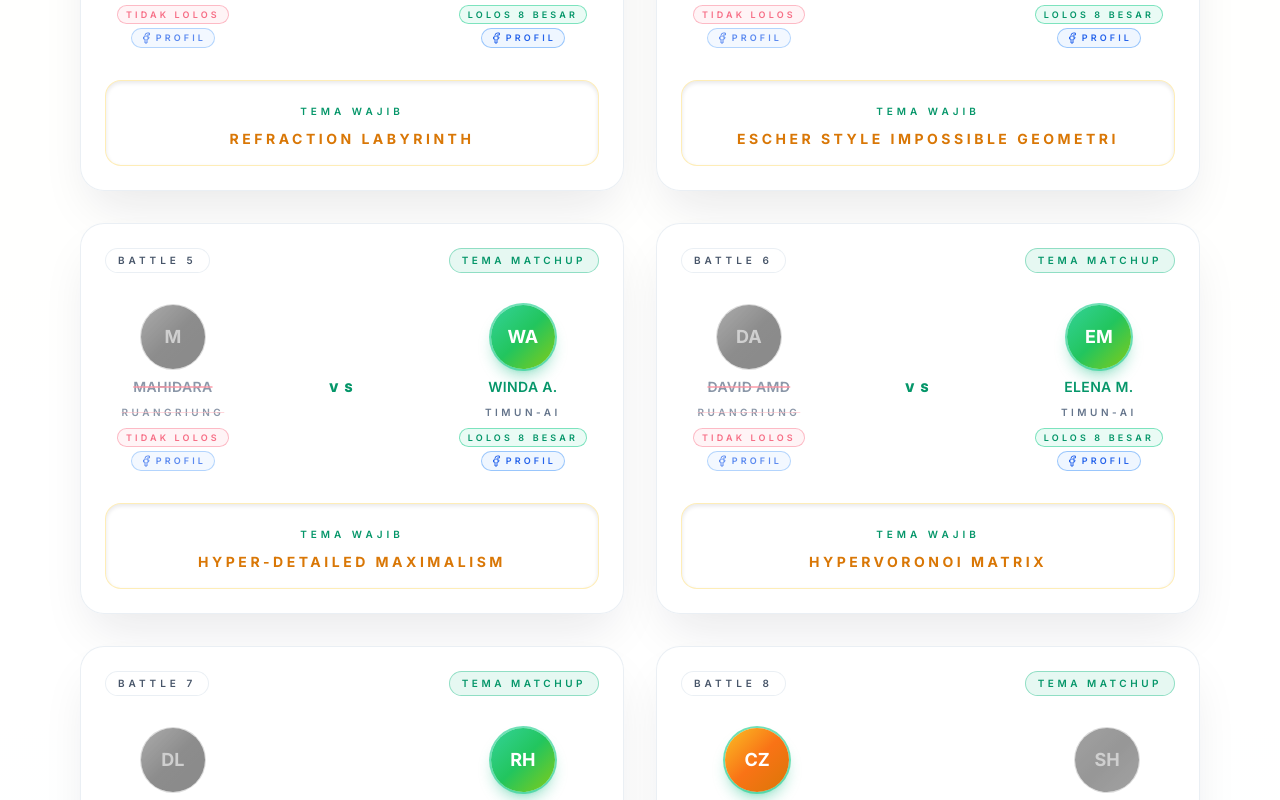
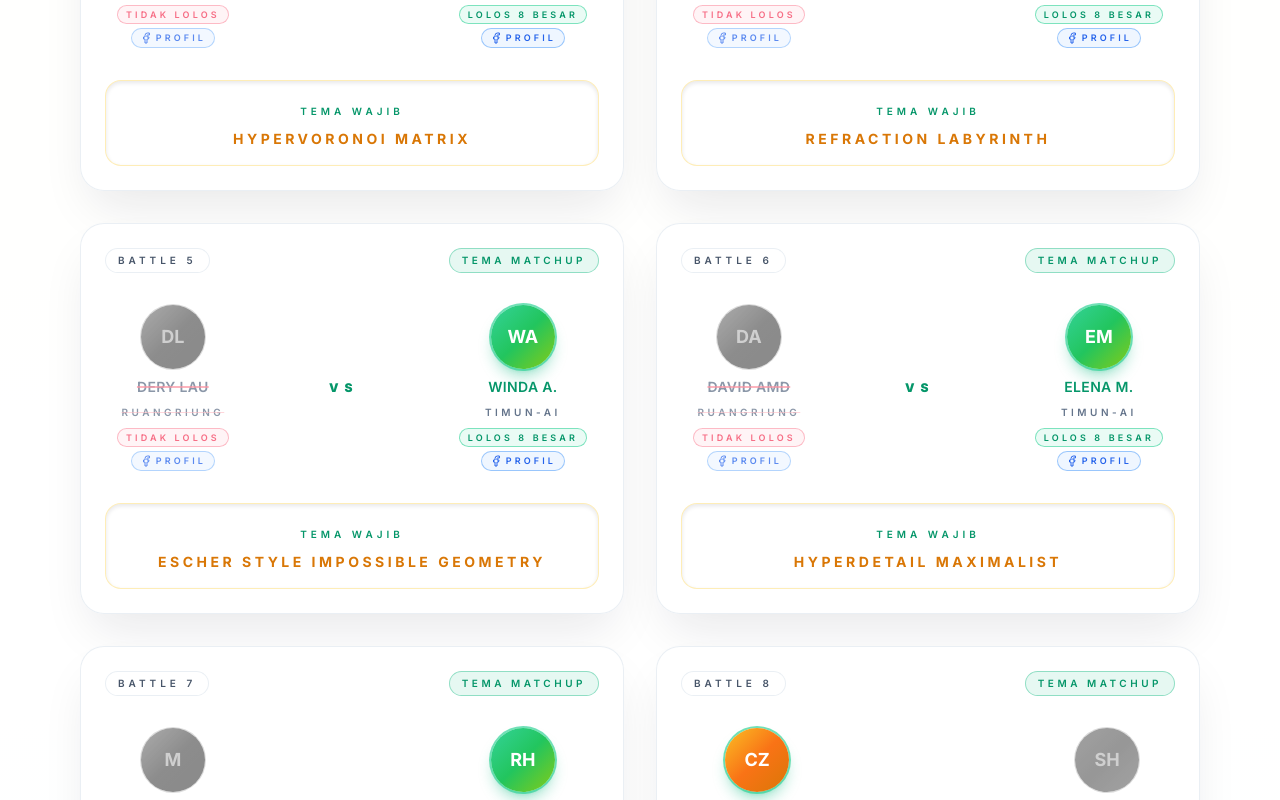
Before and after one commit to ruangriung/ruangriung-generator-app, a Next.js app: page /battle-ignite-friendship in a window 1280 px wide. Shown: the part 2340-3140 px from the top of the page. Built offline with nearby package versions, Linux system fonts and the light colour scheme; no server answers.

Commit message:
Fix Battle Ignite qualification themes

```diff
--- a/app/battle-ignite-friendship/page.tsx
+++ b/app/battle-ignite-friendship/page.tsx
@@ -209,32 +209,32 @@ const qualificationBattles = [
   },
   {
     id: 3,
-    theme: 'Refraction labyrinth',
+    theme: 'Hypervoronoi Matrix',
     left: withParticipant('Bangteh CRT', { progression: 'eliminated' }),
     right: withParticipant('Ismail A.R', { progression: 'advanced' }),
   },
   {
     id: 4,
-    theme: 'Escher style impossible geometri',
+    theme: 'Refraction Labyrinth',
     left: withParticipant('Famii', { progression: 'eliminated' }),
     right: withParticipant('Aluh Gemoy', { progression: 'advanced' }),
   },
   {
     id: 5,
-    theme: 'Hyper-detailed Maximalism',
-    left: withParticipant('Mahidara', { progression: 'eliminated' }),
+    theme: 'Escher Style Impossible Geometry',
+    left: withParticipant('Dery Lau', { progression: 'eliminated' }),
     right: withParticipant('Winda A.', { progression: 'advanced' }),
   },
   {
     id: 6,
-    theme: 'Hypervoronoi Matrix',
+    theme: 'Hyperdetail Maximalist',
     left: withParticipant('David Amd', { progression: 'eliminated' }),
     right: withParticipant('Elena M.', { progression: 'advanced' }),
   },
   {
     id: 7,
     theme: 'Baroque Grotesque',
-    left: withParticipant('Dery Lau', { progression: 'eliminated' }),
+    left: withParticipant('Mahidara', { progression: 'eliminated' }),
     right: withParticipant('Rudi H.', { progression: 'advanced' }),
   },
   {
```
